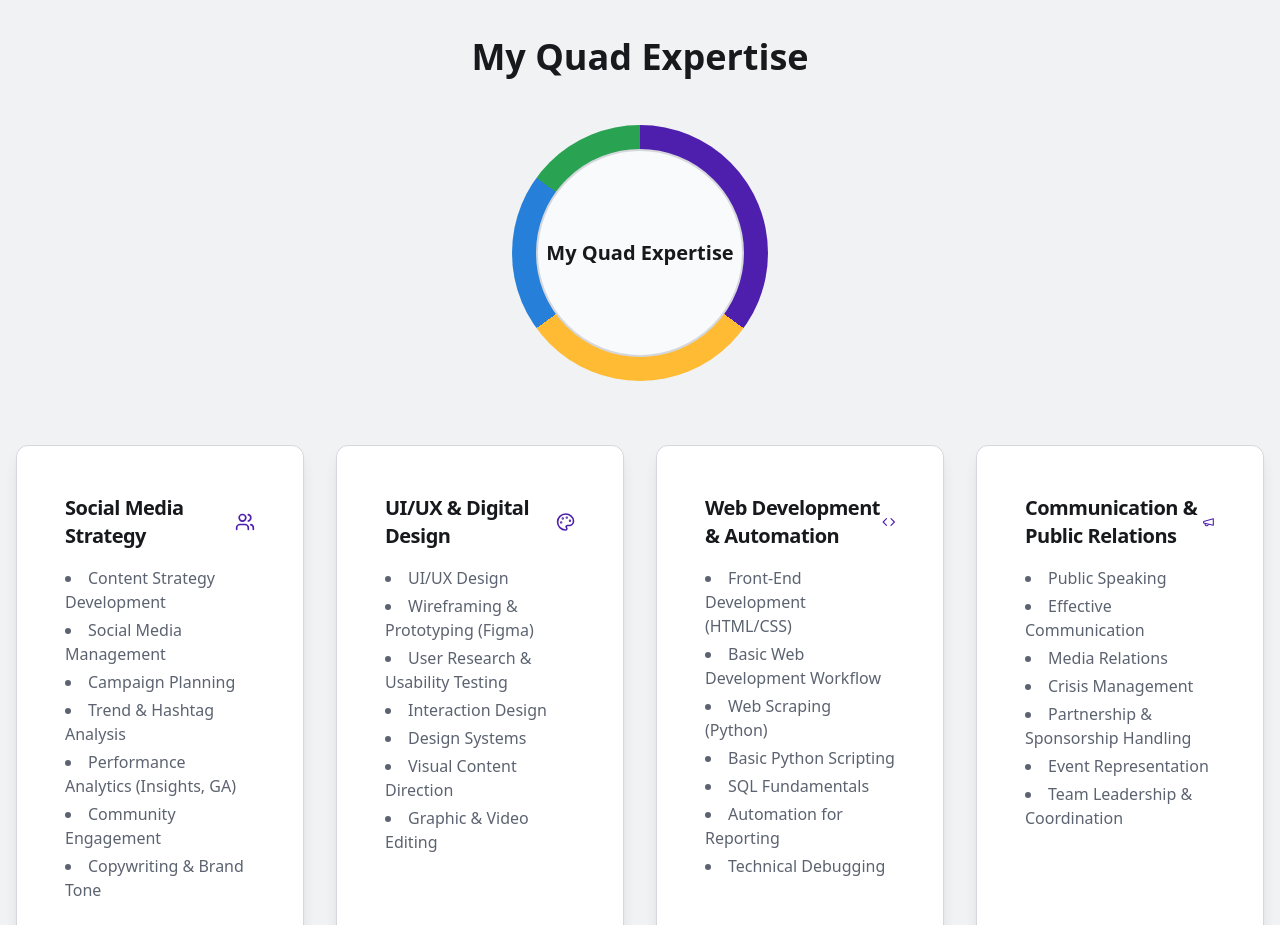
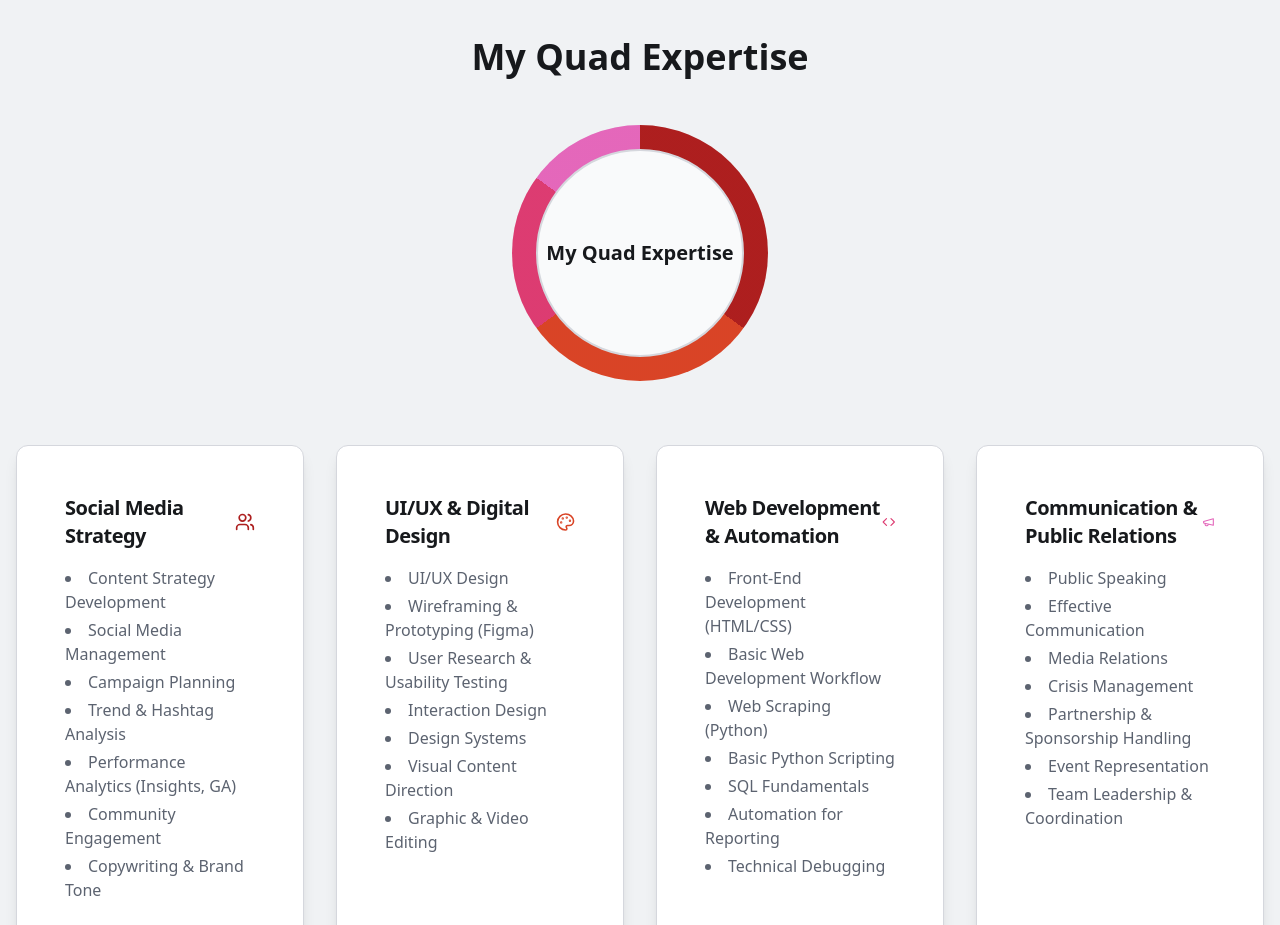
Before and after one commit to Rifallll/portofolio, a React (Vite) app: page /about in a window 1280 px wide. Shown: the part 1340-2265 px from the top of the page. Built offline with nearby package versions, Linux system fonts and the light colour scheme.

Commit message:
[dyad] Memperbarui bagian 'My Quad Expertise' dengan skema warna merah yang elegan dan modern - wrote 2 file(s) + extra files edited outside of Dyad

```diff
--- a/src/components/RoleSplitSection.tsx
+++ b/src/components/RoleSplitSection.tsx
@@ -27,7 +27,7 @@ const expertiseData: ExpertiseItem[] = [
       "Copywriting & Brand Tone",
     ],
     percentage: 35,
-    color: "hsl(var(--primary))", // Purple
+    color: "hsl(var(--red-pie-1))", // Deep Red
   },
   {
     title: "UI/UX & Digital Design",
@@ -42,7 +42,7 @@ const expertiseData: ExpertiseItem[] = [
       "Graphic & Video Editing",
     ],
     percentage: 30,
-    color: "hsl(var(--accent))", // Orange-Yellow
+    color: "hsl(var(--red-pie-2))", // Orange-Red
   },
   {
     title: "Web Development & Automation",
@@ -57,7 +57,7 @@ const expertiseData: ExpertiseItem[] = [
       "Technical Debugging",
     ],
     percentage: 20,
-    color: "hsl(var(--blue-custom))", // Custom Blue
+    color: "hsl(var(--red-pie-3))", // Magenta-Red
   },
   {
     title: "Communication & Public Relations",
@@ -72,7 +72,7 @@ const expertiseData: ExpertiseItem[] = [
       "Team Leadership & Coordination",
     ],
     percentage: 15,
-    color: "hsl(var(--green-custom))", // Custom Green
+    color: "hsl(var(--red-pie-4))", // Pink-Red
   },
 ];
 
@@ -148,7 +148,7 @@ const RoleSplitSection = () => {
               <Card className="p-6 shadow-lg hover:shadow-xl transition-shadow duration-300 bg-card border border-border h-full flex flex-col">
                 <CardHeader className="flex flex-row items-center justify-between space-y-0 pb-4">
                   <CardTitle className="text-xl font-bold text-foreground">{expertise.title}</CardTitle>
-                  <expertise.icon className="h-6 w-6 text-primary" />
+                  <expertise.icon className="h-6 w-6" style={{ color: expertise.color }} /> {/* Icon color matches segment */}
                 </CardHeader>
                 <CardContent className="flex-grow">
                   <motion.ul
--- a/src/globals.css
+++ b/src/globals.css
@@ -34,8 +34,11 @@
 
     --radius: 0.75rem; /* Slightly larger border radius for a softer look */
 
-    --blue-custom: 210 70% 50%; /* Custom blue for pie chart */
-    --green-custom: 140 60% 40%; /* Custom green for pie chart */
+    /* Custom red-themed colors for the pie chart */
+    --red-pie-1: 0 70% 40%;    /* Deep Red */
+    --red-pie-2: 10 70% 50%;   /* Orange-Red */
+    --red-pie-3: 340 70% 55%;  /* Magenta-Red */
+    --red-pie-4: 320 70% 65%;  /* Pink-Red */
   }
 
   @keyframes pulse-opacity {
```
